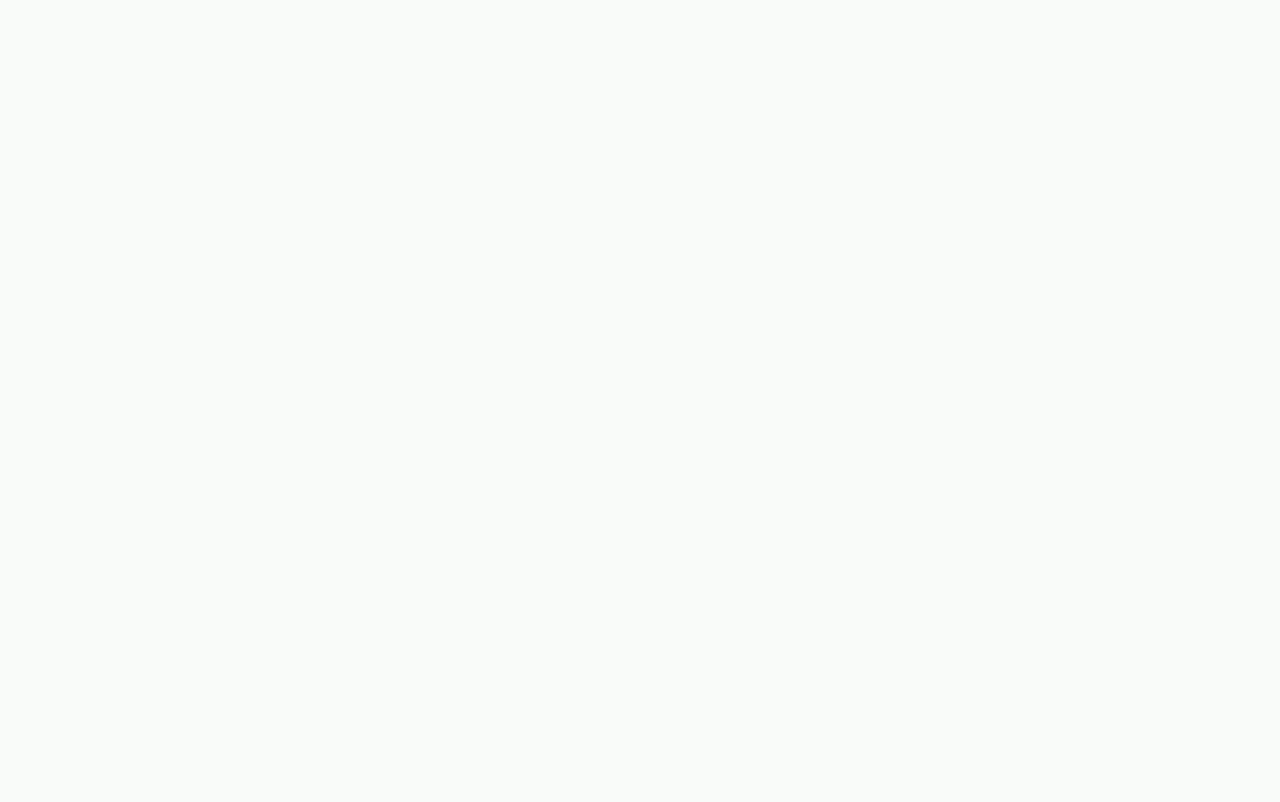
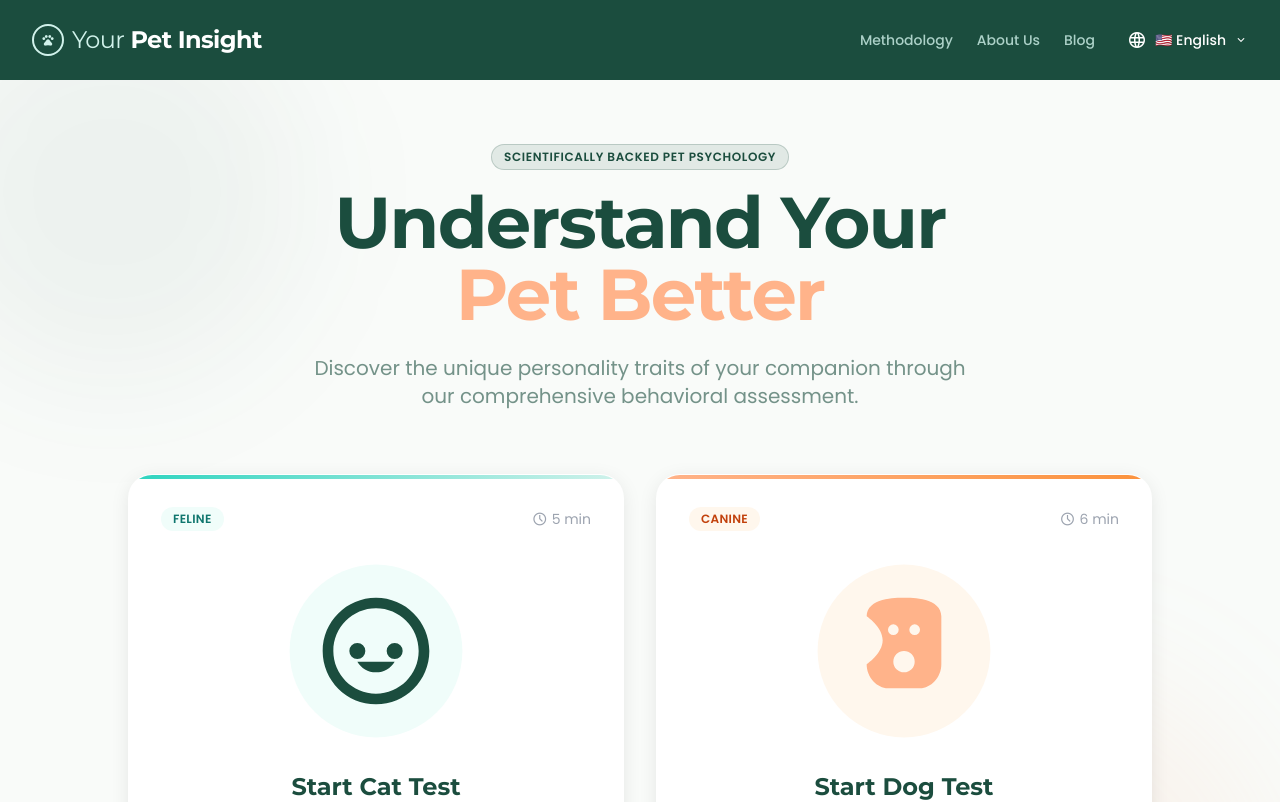
Before and after one commit to myjhye/your-pet-insight, a React (Vite) app in the folder client/: page /en in a window 1280 px wide. Before the commit this address had no page. Shown: the top 802 px of the page. Built offline with nearby package versions, Linux system fonts and the light colour scheme.

Commit message:
feat: 다국어 URL 라우팅 구조 추가 (en, ko, jp)
- LanguageContext 생성 (언어 상태 관리)
- URL에 언어 접두사 적용 (/:lang/...)
- 기본 언어 en으로 자동 리다이렉트
- Header에 언어 선택 드롭다운 추가
- 모든 네비게이션에 localePath() 적용

```diff
--- a/client/src/App.jsx
+++ b/client/src/App.jsx
@@ -1,7 +1,8 @@
-import { BrowserRouter, Routes, Route } from 'react-router-dom'
+import { BrowserRouter, Routes, Route, Navigate } from 'react-router-dom'
 import Header from './components/Header'
 import Footer from './components/Footer'
 import ScrollToTop from './components/ScrollToTop'
+import { LanguageProvider, DEFAULT_LANG } from './contexts/LanguageContext'
 import Home from './pages/Home'
 import DogTest from './pages/DogTest'
 import PersonalityTest from './pages/PersonalityTest'
@@ -29,9 +30,10 @@ function TestLayout({ children }) {
   )
 }
 
-function App() {
+// 언어별 라우트를 감싸는 컴포넌트
+function LangRoutes() {
   return (
-    <BrowserRouter>
+    <LanguageProvider>
       <ScrollToTop />
       <Routes>
         <Route path="/" element={<Layout><Home /></Layout>} />
@@ -39,6 +41,20 @@ function App() {
         <Route path="/dog-test/personality" element={<TestLayout><PersonalityTest /></TestLayout>} />
         <Route path="/dog-test/personality/result" element={<Layout><PersonalityTestResult /></Layout>} />
       </Routes>
+    </LanguageProvider>
+  )
+}
+
+function App() {
+  return (
+    <BrowserRouter>
+      <Routes>
+        {/* 루트 경로는 기본 언어로 리다이렉트 */}
+        <Route path="/" element={<Navigate to={`/${DEFAULT_LANG}`} replace />} />
+
+        {/* 언어 접두사가 있는 모든 라우트 */}
+        <Route path="/:lang/*" element={<LangRoutes />} />
+      </Routes>
     </BrowserRouter>
   )
 }
--- a/client/src/components/Breadcrumb.jsx
+++ b/client/src/components/Breadcrumb.jsx
@@ -1,6 +1,9 @@
 import { Link } from 'react-router-dom'
+import { useLang } from '../contexts/LanguageContext'
 
 function Breadcrumb({ items }) {
+  const { localePath } = useLang()
+
   return (
     <div className="flex flex-wrap gap-2 px-4 py-2 mb-4">
       {items.map((item, index) => (
@@ -8,7 +11,7 @@ function Breadcrumb({ items }) {
           {index > 0 && <span className="text-primary/40 text-sm font-medium">/</span>}
           {item.href ? (
             <Link
-              to={item.href}
+              to={localePath(item.href)}
               className="text-accent hover:text-accent/80 text-sm font-medium transition-colors"
             >
               {item.label}
--- a/client/src/components/Header.jsx
+++ b/client/src/components/Header.jsx
@@ -1,11 +1,16 @@
+import { useState } from 'react'
 import { Link } from 'react-router-dom'
+import { useLang } from '../contexts/LanguageContext'
 
 function Header({ fixed = false }) {
+  const { lang, langInfo, changeLang, localePath, languages } = useLang()
+  const [isLangOpen, setIsLangOpen] = useState(false)
+
   return (
     <div className={`w-full bg-primary ${fixed ? 'fixed top-0 left-0 z-50' : ''}`}>
       <header className="w-full px-8 py-6 flex justify-between items-center max-w-7xl mx-auto relative z-10">
         <div className="flex items-center gap-4">
-          <Link to="/" className="flex items-center gap-2 group">
+          <Link to={localePath('/')} className="flex items-center gap-2 group">
             <div className="w-8 h-8 rounded-full border-2 border-secondary flex items-center justify-center group-hover:bg-secondary/10 transition-colors">
               <span className="material-symbols-outlined text-secondary text-sm">pets</span>
             </div>
@@ -20,11 +25,53 @@ function Header({ fixed = false }) {
             <a className="hover:text-accent transition-colors" href="#">About Us</a>
             <a className="hover:text-accent transition-colors" href="#">Blog</a>
           </nav>
-          <div className="relative group">
-            <button className="flex items-center space-x-2 text-white hover:text-accent transition-colors text-sm font-medium">
+
+          {/* Language Selector */}
+          <div className="relative">
+            <button
+              onClick={() => setIsLangOpen(!isLangOpen)}
+              className="flex items-center space-x-2 text-white hover:text-accent transition-colors text-sm font-medium"
+            >
               <span className="material-symbols-outlined text-xl">language</span>
-              <span>English</span>
+              <span>{langInfo.flag} {langInfo.label}</span>
+              <span className={`material-symbols-outlined text-sm transition-transform ${isLangOpen ? 'rotate-180' : ''}`}>
+                expand_more
+              </span>
             </button>
+
+            {isLangOpen && (
+              <>
+                {/* Backdrop */}
+                <div
+                  className="fixed inset-0 z-40"
+                  onClick={() => setIsLangOpen(false)}
+                />
+
+                {/* Dropdown */}
+                <div className="absolute right-0 top-full mt-2 bg-white rounded-xl shadow-xl overflow-hidden z-50 min-w-[140px]">
+                  {Object.values(languages).map((language) => (
+                    <button
+                      key={language.code}
+                      onClick={() => {
+                        changeLang(language.code)
+                        setIsLangOpen(false)
+                      }}
+                      className={`
+                        w-full px-4 py-3 text-left text-sm font-medium flex items-center gap-2
+                        transition-colors hover:bg-primary/10
+                        ${lang === language.code ? 'bg-primary/5 text-primary' : 'text-gray-700'}
+                      `}
+                    >
+                      <span>{language.flag}</span>
+                      <span>{language.label}</span>
+                      {lang === language.code && (
+                        <span className="material-symbols-outlined text-primary text-sm ml-auto">check</span>
+                      )}
+                    </button>
+                  ))}
+                </div>
+              </>
+            )}
           </div>
         </div>
         <div className="md:hidden">
--- /dev/null
+++ b/client/src/contexts/LanguageContext.jsx
@@ -0,0 +1,61 @@
+import { createContext, useContext } from 'react'
+import { useParams, useNavigate, useLocation } from 'react-router-dom'
+
+const LanguageContext = createContext()
+
+export const LANGUAGES = {
+  en: { code: 'en', label: 'English', flag: '🇺🇸' },
+  ko: { code: 'ko', label: '한국어', flag: '🇰🇷' },
+  jp: { code: 'jp', label: '日本語', flag: '🇯🇵' },
+}
+
+export const DEFAULT_LANG = 'en'
+
+export function LanguageProvider({ children }) {
+  const { lang } = useParams()
+  const navigate = useNavigate()
+  const location = useLocation()
+
+  // URL에서 언어 코드 가져오기 (없으면 기본값 en)
+  const currentLang = LANGUAGES[lang] ? lang : DEFAULT_LANG
+
+  // 언어 변경 함수
+  const changeLang = (newLang) => {
+    const pathParts = location.pathname.split('/')
+    // 첫 번째 부분이 언어 코드인지 확인
+    if (LANGUAGES[pathParts[1]]) {
+      pathParts[1] = newLang
+    } else {
+      pathParts.splice(1, 0, newLang)
+    }
+    navigate(pathParts.join('/') + location.search)
+  }
+
+  // 현재 언어에 맞는 경로 생성 헬퍼
+  const localePath = (path) => {
+    if (path.startsWith('/')) {
+      return `/${currentLang}${path}`
+    }
+    return `/${currentLang}/${path}`
+  }
+
+  return (
+    <LanguageContext.Provider value={{
+      lang: currentLang,
+      langInfo: LANGUAGES[currentLang],
+      changeLang,
+      localePath,
+      languages: LANGUAGES
+    }}>
+      {children}
+    </LanguageContext.Provider>
+  )
+}
+
+export function useLang() {
+  const context = useContext(LanguageContext)
+  if (!context) {
+    throw new Error('useLang must be used within a LanguageProvider')
+  }
+  return context
+}
--- a/client/src/pages/DogTest.jsx
+++ b/client/src/pages/DogTest.jsx
@@ -1,4 +1,5 @@
 import { useNavigate } from 'react-router-dom'
+import { useLang } from '../contexts/LanguageContext'
 import Breadcrumb from '../components/Breadcrumb'
 import TestCategoryCard from '../components/TestCategoryCard'
 
@@ -43,6 +44,7 @@ const testCategories = [
 
 function DogTest() {
   const navigate = useNavigate()
+  const { localePath } = useLang()
 
   const breadcrumbItems = [
     { label: 'Home', href: '/' },
@@ -51,7 +53,7 @@ function DogTest() {
 
   const handleCategoryClick = (categoryId) => {
     if (categoryId === 'personality') {
-      navigate('/dog-test/personality')
+      navigate(localePath('/dog-test/personality'))
     } else {
       console.log(`Category clicked: ${categoryId}`)
       // TODO: Navigate to other test categories
--- a/client/src/pages/Home.jsx
+++ b/client/src/pages/Home.jsx
@@ -1,4 +1,5 @@
 import { useNavigate } from 'react-router-dom'
+import { useLang } from '../contexts/LanguageContext'
 import Hero from '../components/Hero'
 import PetCard from '../components/PetCard'
 import TrustSection from '../components/TrustSection'
@@ -6,6 +7,7 @@ import BackgroundEffects from '../components/BackgroundEffects'
 
 function Home() {
   const navigate = useNavigate()
+  const { localePath } = useLang()
 
   const handleCatClick = () => {
     // TODO: Navigate to cat test page
@@ -13,7 +15,7 @@ function Home() {
   }
 
   const handleDogClick = () => {
-    navigate('/dog-test')
+    navigate(localePath('/dog-test'))
   }
 
   return (
--- a/client/src/pages/PersonalityTest.jsx
+++ b/client/src/pages/PersonalityTest.jsx
@@ -1,5 +1,6 @@
 import { useState, useRef, useEffect, useMemo } from 'react'
 import { useNavigate } from 'react-router-dom'
+import { useLang } from '../contexts/LanguageContext'
 import TestNavbar from '../components/TestNavbar'
 import QuestionCard from '../components/QuestionCard'
 import QuestionWithSideImage from '../components/TestSideImages'
@@ -73,6 +74,7 @@ function shuffleArray(array) {
 
 function PersonalityTest() {
   const navigate = useNavigate()
+  const { localePath } = useLang()
   const [stage, setStage] = useState(1) // 1: 메인 질문, 2: 보너스 질문
   const [mainAnswers, setMainAnswers] = useState({})
   const [bonusAnswers, setBonusAnswers] = useState({})
@@ -136,7 +138,7 @@ function PersonalityTest() {
 
   const handleSeeResults = () => {
     if (allAnswered && stage === 2 && petName.trim()) {
-      navigate('/dog-test/personality/result', {
+      navigate(localePath('/dog-test/personality/result'), {
         state: {
           petName: petName.trim(),
           mainAnswers,
```
